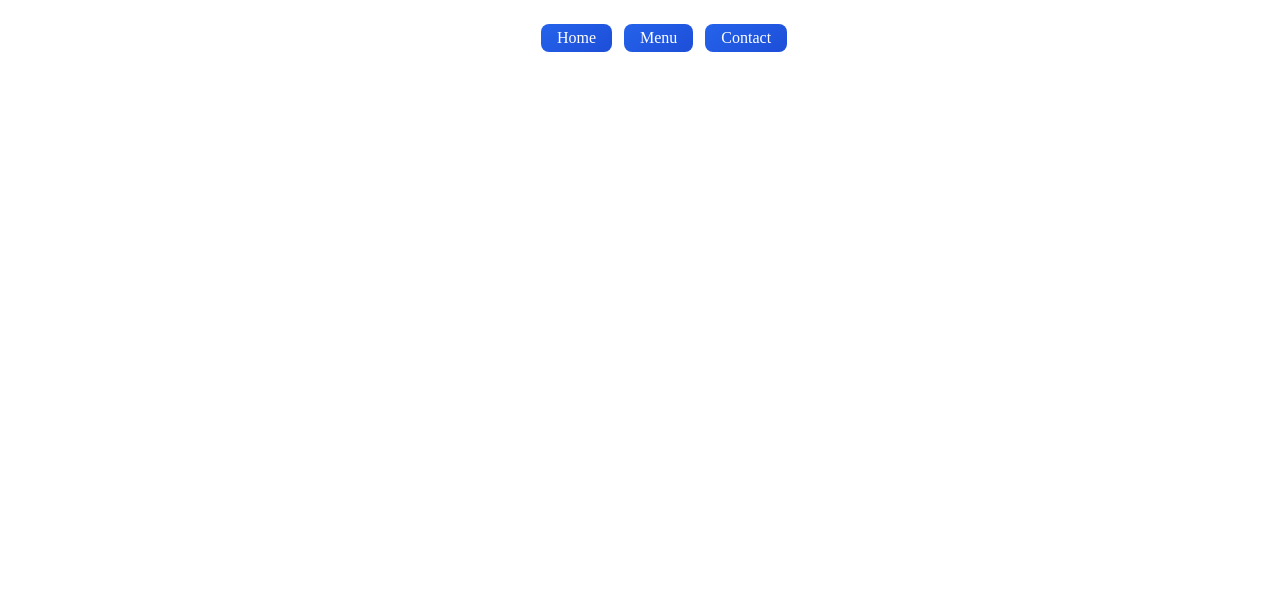
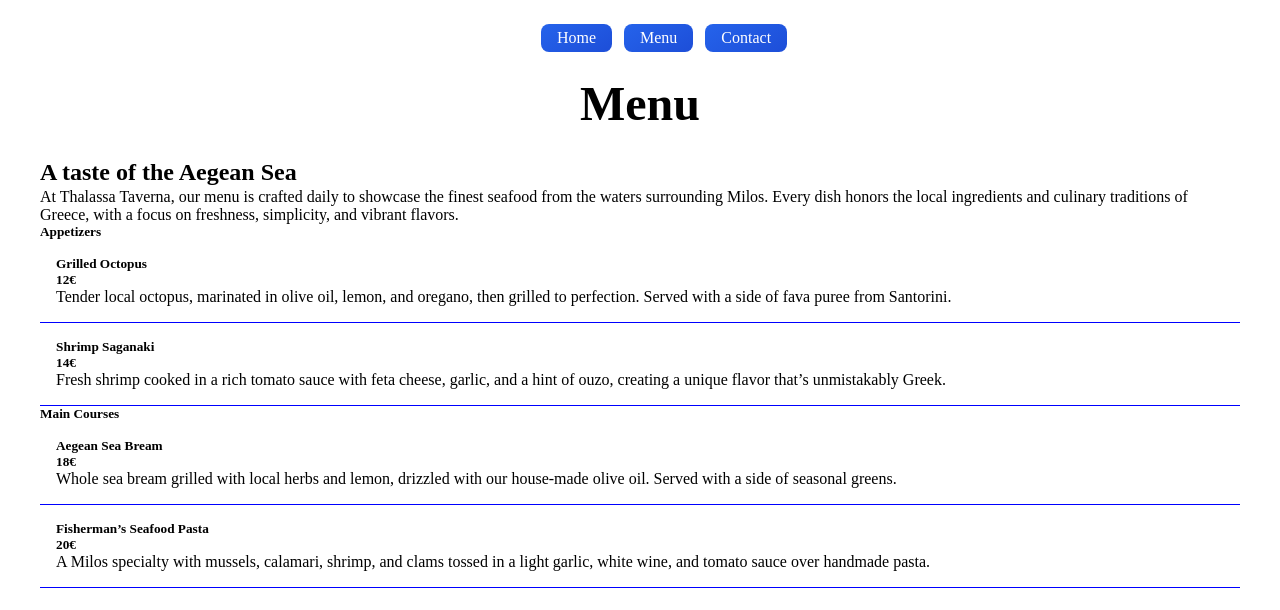
Before and after one commit to nikosban/restaurantPage, a website built with webpack: page src/template.html in a window 1280 px wide. Both pictures are taken after a click on the button "Menu". Shown: the top 610 px of the page. Built offline with nearby package versions, Linux system fonts and the light colour scheme; a web font is replaced by a local one.

Commit message:
Added menu page content

```diff
--- a/src/menu.js
+++ b/src/menu.js
@@ -1,5 +1,38 @@
+import { makeElement } from "./functions";
+
 function loadMenuPage() {
 
+    const contentContainer = document.getElementById("content")
+
+    const titleContainer = makeElement("div", "", "", contentContainer);
+    makeElement("h1","", "Menu", titleContainer);
+    makeElement("h3","", "A taste of the Aegean Sea", titleContainer);
+    makeElement("p","", "At Thalassa Taverna, our menu is crafted daily to showcase the finest seafood from the waters surrounding Milos. Every dish honors the local ingredients and culinary traditions of Greece, with a focus on freshness, simplicity, and vibrant flavors.", titleContainer);
+
+    const menuContainer = makeElement("div", "", "", contentContainer);
+    const menuList = makeElement("ul", "", "", menuContainer);
+
+    makeElement("h5", "", "Appetizers", menuList);
+    const menuCard1 = makeElement("div", "menuCard", "", menuList);
+    makeElement("h5", "", "Grilled Octopus", menuCard1);
+    makeElement("h5", "", "12€", menuCard1);
+    makeElement("p", "", "Tender local octopus, marinated in olive oil, lemon, and oregano, then grilled to perfection. Served with a side of fava puree from Santorini.", menuCard1);
+
+    const menuCard2 = makeElement("div", "menuCard", "", menuList);
+    makeElement("h5", "", "Shrimp Saganaki", menuCard2);
+    makeElement("h5", "", "14€", menuCard2);
+    makeElement("p", "", "Fresh shrimp cooked in a rich tomato sauce with feta cheese, garlic, and a hint of ouzo, creating a unique flavor that’s unmistakably Greek.", menuCard2);
+
+    makeElement("h5", "", "Main Courses", menuList);
+    const menuCard3 = makeElement("div", "menuCard", "", menuList);
+    makeElement("h5", "", "Aegean Sea Bream", menuCard3);
+    makeElement("h5", "", "18€", menuCard3);
+    makeElement("p", "", "Whole sea bream grilled with local herbs and lemon, drizzled with our house-made olive oil. Served with a side of seasonal greens.", menuCard3);
+
+    const menuCard4 = makeElement("div", "menuCard", "", menuList);
+    makeElement("h5", "", "Fisherman’s Seafood Pasta", menuCard4);
+    makeElement("h5", "", "20€", menuCard4);
+    makeElement("p", "", "A Milos specialty with mussels, calamari, shrimp, and clams tossed in a light garlic, white wine, and tomato sauce over handmade pasta.", menuCard4);
 };
 
 export {loadMenuPage};
--- a/src/styles.css
+++ b/src/styles.css
@@ -38,6 +38,11 @@ h1 {
     margin: 0 auto;
  }
 
+ #content h1 {
+    text-align: center;
+    margin-bottom: 24px;
+ }
+
 .navItem {
     font-family: 'Sentient', serif;
     font-size: 16px;
@@ -63,3 +68,10 @@ h1 {
 
     padding: 16px;
 }
+
+.menuCard {
+    padding: 16px;
+    display: flex;
+    flex-direction: column;
+    border-bottom: 1px solid blue;
+}
```
